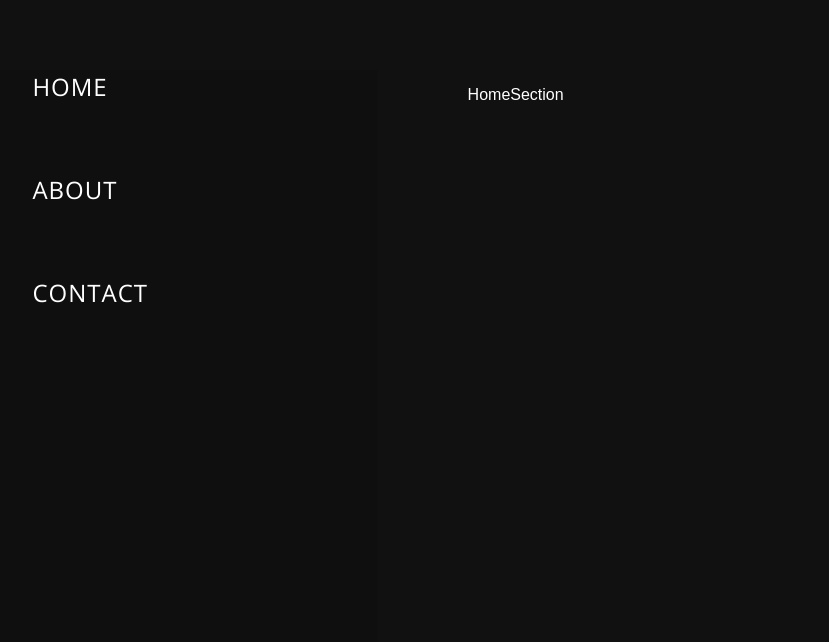
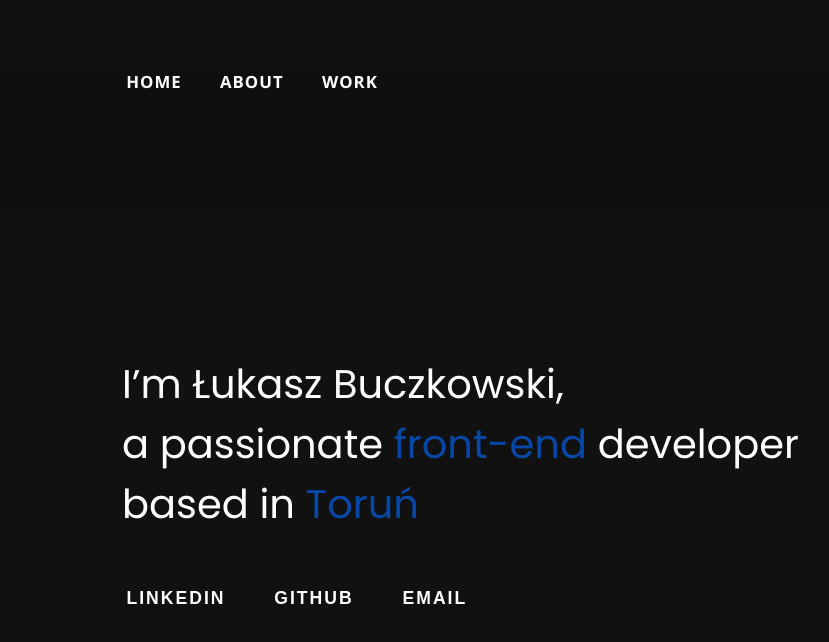
Before and after one commit to Zyklon-case/portfolio, a React (Create React App) app: page / in a window 1280 px wide. Shown: the top 642 px of the page, without its empty margins (6-835 px from the left). Built offline with nearby package versions, Linux system fonts and the light colour scheme.

Commit message:
new features, react router, animated links

```diff
--- a/public/index.html
+++ b/public/index.html
@@ -10,7 +10,8 @@
     -->
     <link rel="manifest" href="%PUBLIC_URL%/manifest.json">
     <link rel="shortcut icon" href="%PUBLIC_URL%/favicon.ico">
-    <link href="https://fonts.googleapis.com/css?family=Open+Sans:400,700|Playfair+Display:400,700&amp;subset=latin-ext" rel="stylesheet">
+    <link href="https://fonts.googleapis.com/css?family=Open+Sans:400,700|Poppins:400,600&amp;subset=latin-ext" rel="stylesheet">
+
     <!--
       Notice the use of %PUBLIC_URL% in the tags above.
       It will be replaced with the URL of the `public` folder during the build.
--- a/src/App.css
+++ b/src/App.css
@@ -5,9 +5,13 @@
   right: 0;
   left: 0;
 }
+p {
+  font-family: 'Open Sans', sans-serif;
+  font-weight: 600px;
+}
 .App {
   text-align: center;
-  font-family: 'Playfair Display', serif;
+  font-family: 'Poppins', sans-serif;
   font-family: 'Open Sans', sans-serif;
 }
 
--- a/src/App.js
+++ b/src/App.js
@@ -19,3 +19,7 @@ class App extends Component {
 }
 
 export default App;
+
+// HOME - jestem twoj stary, linkedin github i tak dalej
+// About - opis o mnie
+// Work - podlinkuje kilka stronek które robiłem
--- a/src/components/Content.jsx
+++ b/src/components/Content.jsx
@@ -2,31 +2,29 @@ import React, { Component } from "react";
 import { Switch, Route } from "react-router-dom";
 import HomeSection from "./section/HomeSection";
 import AboutSection from "./section/AboutSection";
-import ContactSection from "./section/ContactSection";
+import WorkSection from "./section/WorkSection";
 import { TransitionGroup, CSSTransition } from "react-transition-group";
 import styled from "styled-components";
 
 const Wrapper = styled.div`
-  grid-row: 1;
+  grid-row: 2;
   padding: 0 10%;
   margin: 5.5vw 0;
 `;
 
 const Content = () => {
-  return (
-    <Wrapper>
+  return <Wrapper>
       <TransitionGroup>
-        <CSSTransition timeout={300} className='fade'>
+        <CSSTransition timeout={300} className="fade">
           <Switch>
             <Route exact path="/" component={HomeSection} />
             <Route exact path="/about" component={AboutSection} />
-            <Route exact path="/contact" component={ContactSection} />
+            <Route exact path="/work" component={WorkSection} />
             <Route render={() => <div>404</div>} />
           </Switch>
         </CSSTransition>
       </TransitionGroup>
-    </Wrapper>
-  );
+    </Wrapper>;
 };
 
 export default Content;
--- a/src/components/Sidebar.jsx
+++ b/src/components/Sidebar.jsx
@@ -11,21 +11,65 @@ const Wrapper = styled.div`
 
 const StyledLink = styled(Link)`
   color: #fff;
-  font-size: 1.5em;
+  opacity: 1;
+  text-transform: uppercase;
+  font-family: "Open Sans", sans-serif;
+  font-weight: 400;
+  font-size: 14px;
+  letter-spacing: 1px;
+  margin: 0 30px 0 0;
+  transition: 0.3s ease-in-out;
+  cursor: pointer;
+  position: relative;
+  display: inline-block;
   text-decoration: none;
-  display: flex;
-  font-family: "Open Sans", sans-serif;
-  margin-bottom: 70px;
-  letter-spacing: 1px;
+`;
+const SpanStyle = styled.span`
+  font-size: 1.2em;
+  font-weight: bold;
+  overflow: hidden;
+  padding: 0 0.25em;
   text-transform: uppercase;
+  color: #fff;
+  position: relative;
+  display: inline-block;
+  &:after,
+  &:before {
+    content: "";
+    position: absolute;
+    top: 0;
+    left: 0;
+    width: 100%;
+    height: 100%;
+    background: rgb(7, 71, 166);
+    transform: translate3d(-100%, 0, 0) translate3d(-1px, 0, 0);
+    transition: transform 0.7s;
+    transition-timing-function: cubic-bezier(0.7, 0, 0.3, 1);
+  }
+  &:after {
+    top: calc(50% - 1.5px);
+    height: 3px;
+  }
+  &:hover:before {
+    transform: translate3d(100%, 0, 0) translate3d(1px, 0, 0);
+  }
+  &:hover:after {
+    transform: translate3d(0, 0, 0);
+  }
 `;
 
 const Sidebar = () => {
   return (
     <Wrapper>
-      <StyledLink to="">Home</StyledLink>
-      <StyledLink to="/about">About</StyledLink>
-      <StyledLink to="/contact">Contact</StyledLink>
+      <StyledLink to="">
+        <SpanStyle>Home</SpanStyle>
+      </StyledLink>
+      <StyledLink to="/about">
+        <SpanStyle>About</SpanStyle>
+      </StyledLink>
+      <StyledLink to="/Work">
+        <SpanStyle>Work</SpanStyle>
+      </StyledLink>
     </Wrapper>
   );
 };
--- a/src/components/section/AboutSection.jsx
+++ b/src/components/section/AboutSection.jsx
@@ -1,11 +1,18 @@
 import React, { Component } from "react";
+import { Heading, NegativeSpan } from "../../style";
 
 const AboutSection = () => {
-  return (
-    <div>
-          <p>AboutSection</p>
-    </div>
-  );
+  return <div>
+    <Heading>
+      Currently i'm employed as Web Developer at <NegativeSpan>Data-Invest Sp. z.o.o. s.k.a.</NegativeSpan>
+      <br />
+    </Heading>
+      <Heading>
+        I’m looking for a job involving <NegativeSpan>React</NegativeSpan> and modern front-end technologies
+        <br />
+        around Toruń, Bydgoszcz, Gdańsk or remote<br />
+      </Heading>
+    </div>;
 };
 
 export default AboutSection;
--- a/src/components/section/ContactSection.jsx
+++ /dev/null
@@ -1,11 +0,0 @@
-import React, { Component } from "react";
-
-const ContactSection = () => {
-  return (
-    <div>
-          <p>ContactSection</p>
-    </div>
-  );
-};
-
-export default ContactSection;
--- a/src/components/section/HomeSection.jsx
+++ b/src/components/section/HomeSection.jsx
@@ -1,11 +1,31 @@
 import React, { Component } from "react";
+import styled from "styled-components";
+import Anchor from "./containers/Anchor";
+import { Heading, NegativeSpan } from "../../style";
+
 
 
 const HomeSection = () => {
-    return (
-        <div>
-            <p>HomeSection</p>
-        </div>);
-}
+  return (
+    <div>
+      <Heading>
+        I’m Łukasz Buczkowski,<br />
+        a passionate <NegativeSpan>front-end</NegativeSpan> developer<br />
+              based in <NegativeSpan>Toruń</NegativeSpan>
+      </Heading>
+      <div className="about-block__social">
+              <Anchor url="https://pl.linkedin.com/in/lbuczkowski">
+                LinkedIn
+              </Anchor>
+              <Anchor url="https://github.com/Zyklon-case">
+                  Github
+              </Anchor>
+              <Anchor url="mailto:lbuczkowski@protonmail.com">
+                  Email
+              </Anchor>
+      </div>
+    </div>
+  );
+};
 
 export default HomeSection;
--- /dev/null
+++ b/src/components/section/WorkSection.jsx
@@ -0,0 +1,20 @@
+import React, { Component } from "react";
+import { Heading, NegativeSpan } from "../../style";
+import Anchor from "./containers/Anchor";
+import ListAnchor from "./containers/ListAnchor";
+
+
+const WorkSection = () => {
+  return (
+    <div>
+      <p>i've built countless websites with WordPress including:</p>
+      <ul>
+        <ListAnchor>test</ListAnchor>
+        <li></li>
+        <li></li>
+      </ul>
+    </div>
+  );
+};
+
+export default WorkSection;
--- /dev/null
+++ b/src/components/section/containers/Anchor.jsx
@@ -0,0 +1,52 @@
+import React from "react";
+import styled from "styled-components";
+
+const Link = styled.a`
+    text-decoration: none;
+    color: #fff;
+    display: inline-block;
+    vertical-align: middle;
+    text-transform: uppercase;
+    color: #fff;
+    font-weight: 700;
+    font-size: 1.1em;
+    margin: 0 40px 0 0;
+    letter-spacing: 2px;
+    cursor: pointer;
+    position: relative;
+`;
+
+const UnderlineSpan = styled.span`
+  z-index: 2;
+  position: relative;
+  padding: 0.25em;
+  display: inline-block;
+  &:before {
+    content: "";
+    position: absolute;
+    z-index: -1;
+    bottom: 0;
+    left: 0;
+    width: 100%;
+    height: 50%;
+    background: rgb(7, 71, 166);
+    transform: scale3d(1, 0, 1);
+    transform-origin: 50% 100%;
+    transition: transform 0.3s;
+    transition-timing-function: cubic-bezier(0.7, 0, 0.3, 1);
+  }
+  &:hover:before {
+    transform: scale3d(1, 1, 1);
+    transform-origin: 50% 0%;
+  }
+`;
+
+const Anchor = (props) => {
+    return (
+        <Link href={props.url} target="_blank">
+            <UnderlineSpan>{props.children}</UnderlineSpan>
+        </Link>
+    );
+};
+
+export default Anchor;
--- /dev/null
+++ b/src/components/section/containers/ListAnchor.jsx
@@ -0,0 +1,12 @@
+import React from "react";
+import Anchor from "./Anchor";
+
+const ListAnchor = (props) => {
+    return (
+        <li>
+            <Anchor {...props} />
+        </li>
+    );
+};
+
+export default ListAnchor;
--- a/src/style.js
+++ b/src/style.js
@@ -2,7 +2,6 @@ import styled from "styled-components";
 
 export const Wrapper = styled.div`
   display: grid;
-  grid-template-columns: 30% auto;
   width: 100%;
   height: 100%;
   background-color: #111;
@@ -14,3 +13,13 @@ export const Title = styled.h1`
   text-align: center;
   color: red;
 `;
+
+export const Heading = styled.p`
+  font-family: "Poppins", sans-serif;
+  font-size: 40px;
+  color: #fff;
+  margin: 0 0 50px;
+`;
+export const NegativeSpan = styled.span`
+  color: rgb(7, 71, 166);
+`;
```
